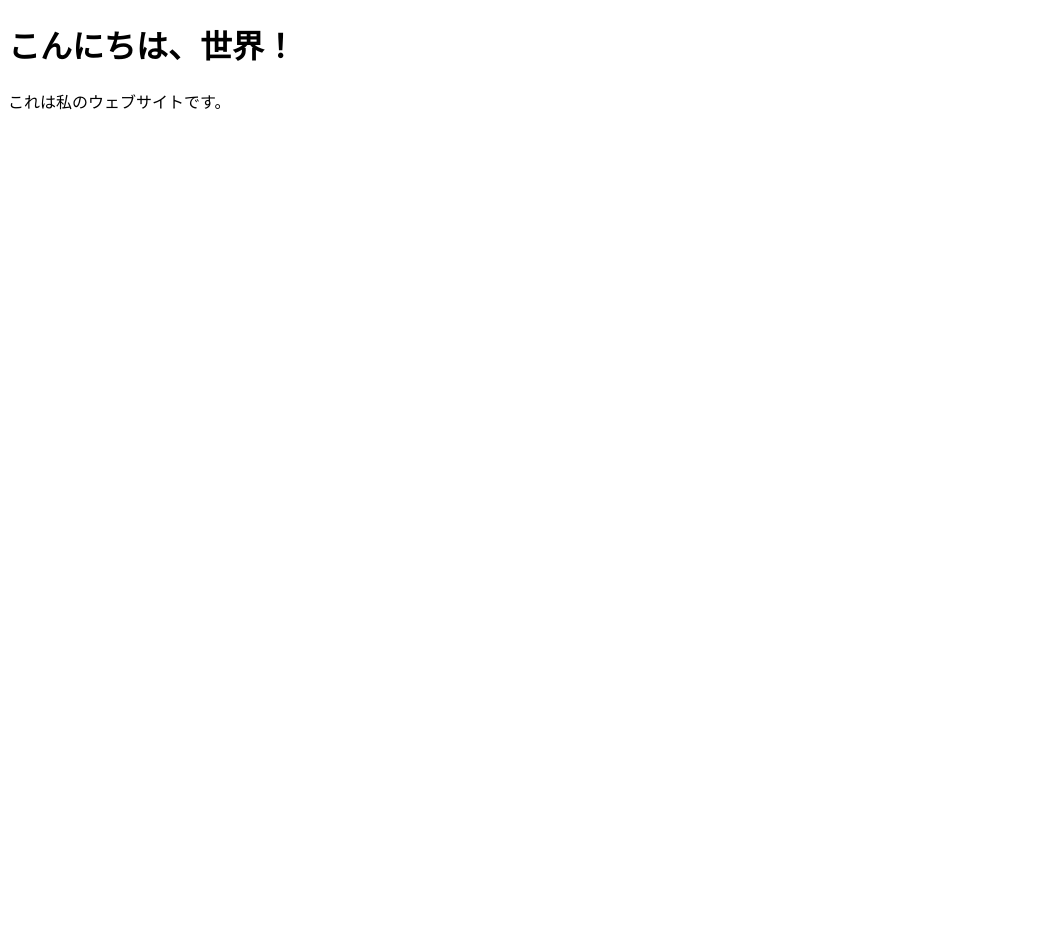
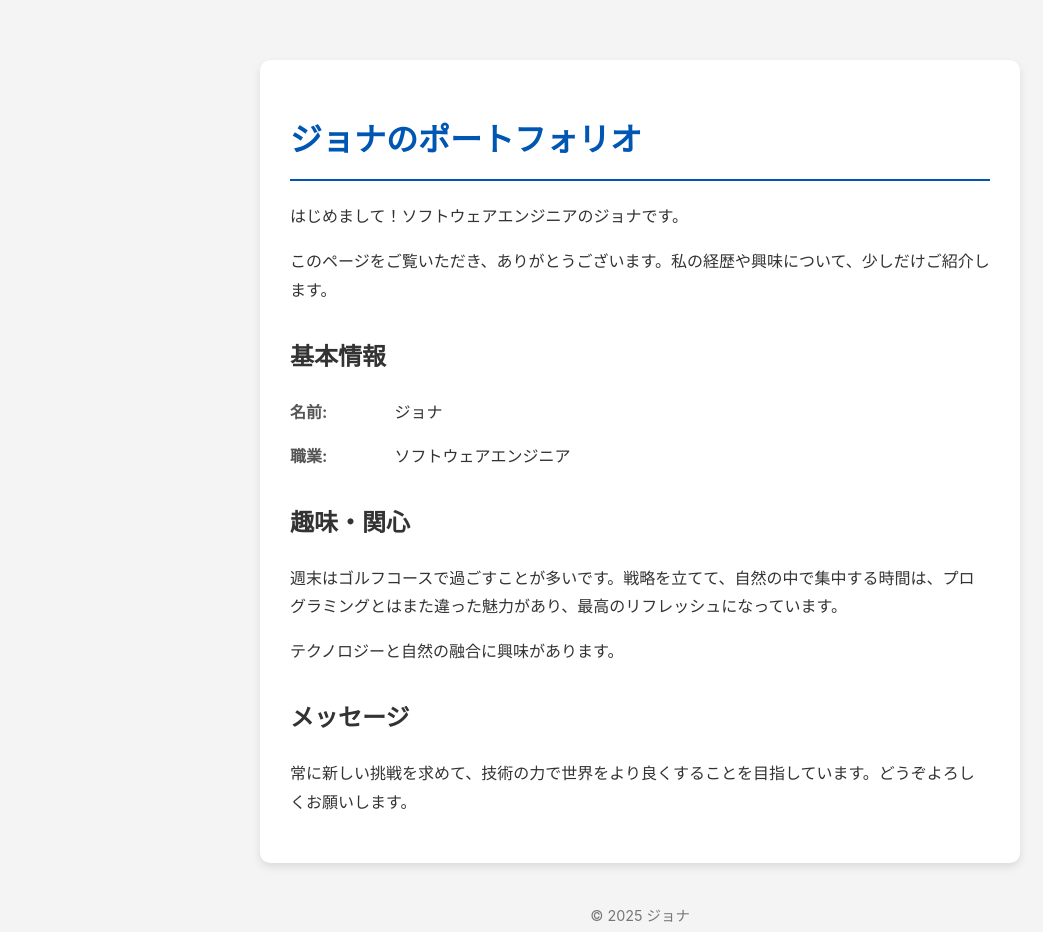
Before and after one commit to JonahEgashira/aic-lecture, a plain HTML site: page index.html in a window 1280 px wide. Shown: the whole page, without its empty margins (0-1043 px from the left). Before the commit the page ends 800 px from the top, so only its background shows below. Drawn offline with Linux system fonts and the light colour scheme.

Commit message:
feat: index.htmlを新しいポートフォリオのデザインと内容で更新

```diff
--- a/index.html
+++ b/index.html
@@ -3,10 +3,76 @@
 <head>
     <meta charset="UTF-8">
     <meta name="viewport" content="width=device-width, initial-scale=1.0">
-    <title>Jonah's Site</title>
+    <title>ジョナの自己紹介</title>
+    <style>
+        body {
+            font-family: -apple-system, BlinkMacSystemFont, "Segoe UI", Roboto, "Helvetica Neue", Arial, sans-serif;
+            line-height: 1.8;
+            color: #333;
+            background-color: #f4f4f4;
+            margin: 0;
+            padding: 20px;
+        }
+        .container {
+            max-width: 700px;
+            margin: 40px auto;
+            padding: 30px;
+            background-color: #fff;
+            border-radius: 10px;
+            box-shadow: 0 4px 8px rgba(0,0,0,0.1);
+        }
+        h1 {
+            color: #0056b3;
+            border-bottom: 2px solid #0056b3;
+            padding-bottom: 10px;
+        }
+        h2 {
+            color: #333;
+            margin-top: 30px;
+        }
+        .profile-item {
+            margin-bottom: 15px;
+        }
+        .profile-item strong {
+            display: inline-block;
+            width: 100px;
+            color: #555;
+        }
+        footer {
+            text-align: center;
+            margin-top: 40px;
+            font-size: 0.9em;
+            color: #777;
+        }
+    </style>
 </head>
 <body>
-    <h1>こんにちは、世界！</h1>
-    <p>これは私のウェブサイトです。</p>
+
+    <div class="container">
+        <h1>ジョナのポートフォリオ</h1>
+
+        <p>はじめまして！ソフトウェアエンジニアのジョナです。</p>
+        <p>このページをご覧いただき、ありがとうございます。私の経歴や興味について、少しだけご紹介します。</p>
+
+        <h2>基本情報</h2>
+        <div class="profile-item">
+            <strong>名前:</strong> ジョナ
+        </div>
+        <div class="profile-item">
+            <strong>職業:</strong> ソフトウェアエンジニア
+        </div>
+
+        <h2>趣味・関心</h2>
+        <p>週末はゴルフコースで過ごすことが多いです。戦略を立てて、自然の中で集中する時間は、プログラミングとはまた違った魅力があり、最高のリフレッシュになっています。</p>
+        <p>テクノロジーと自然の融合に興味があります。</p>
+
+        <h2>メッセージ</h2>
+        <p>常に新しい挑戦を求めて、技術の力で世界をより良くすることを目指しています。どうぞよろしくお願いします。</p>
+    </div>
+
+    <footer>
+        <p>&copy; 2025 ジョナ</p>
+    </footer>
+
 </body>
 </html>
```
Also changed, not shown: 1 other file.
